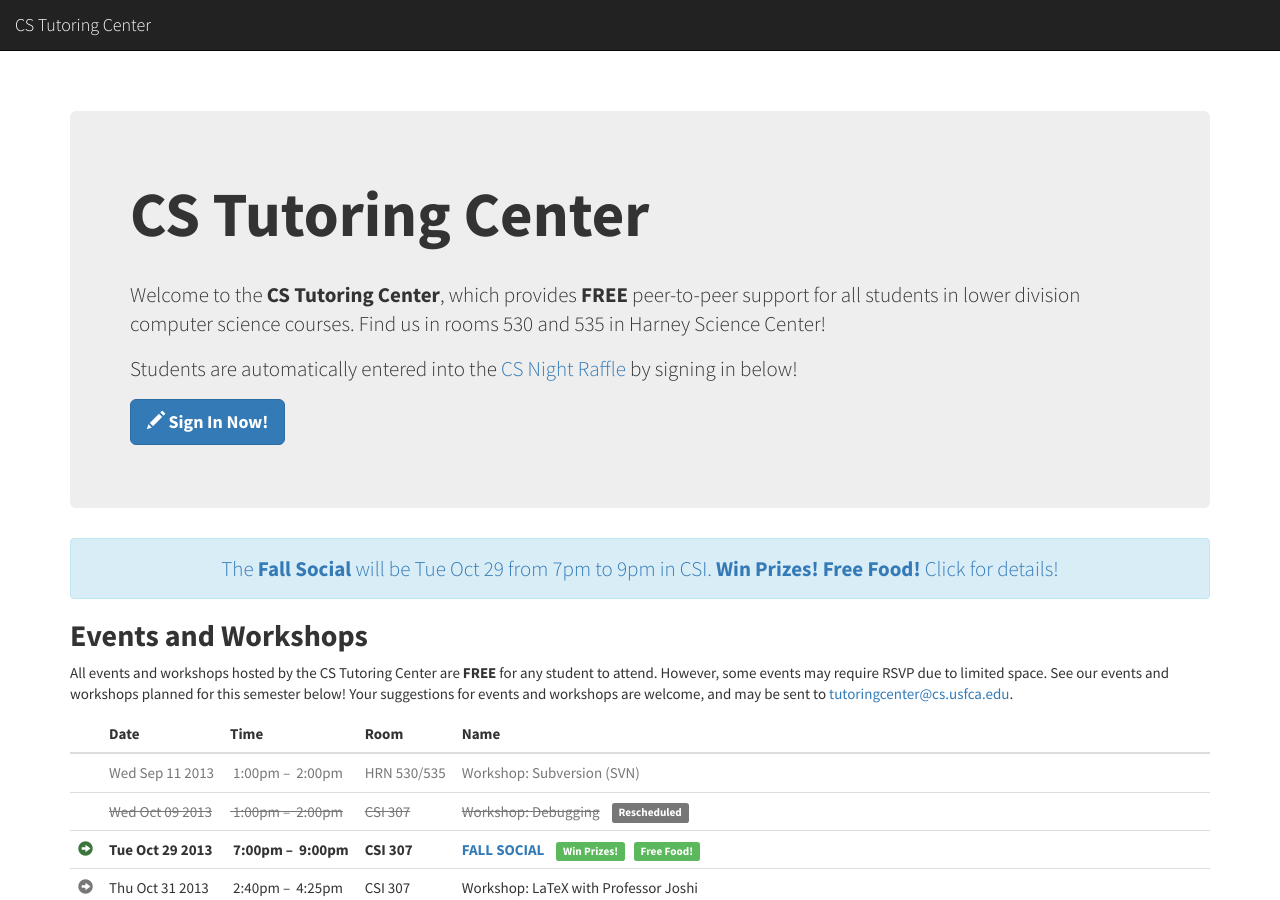
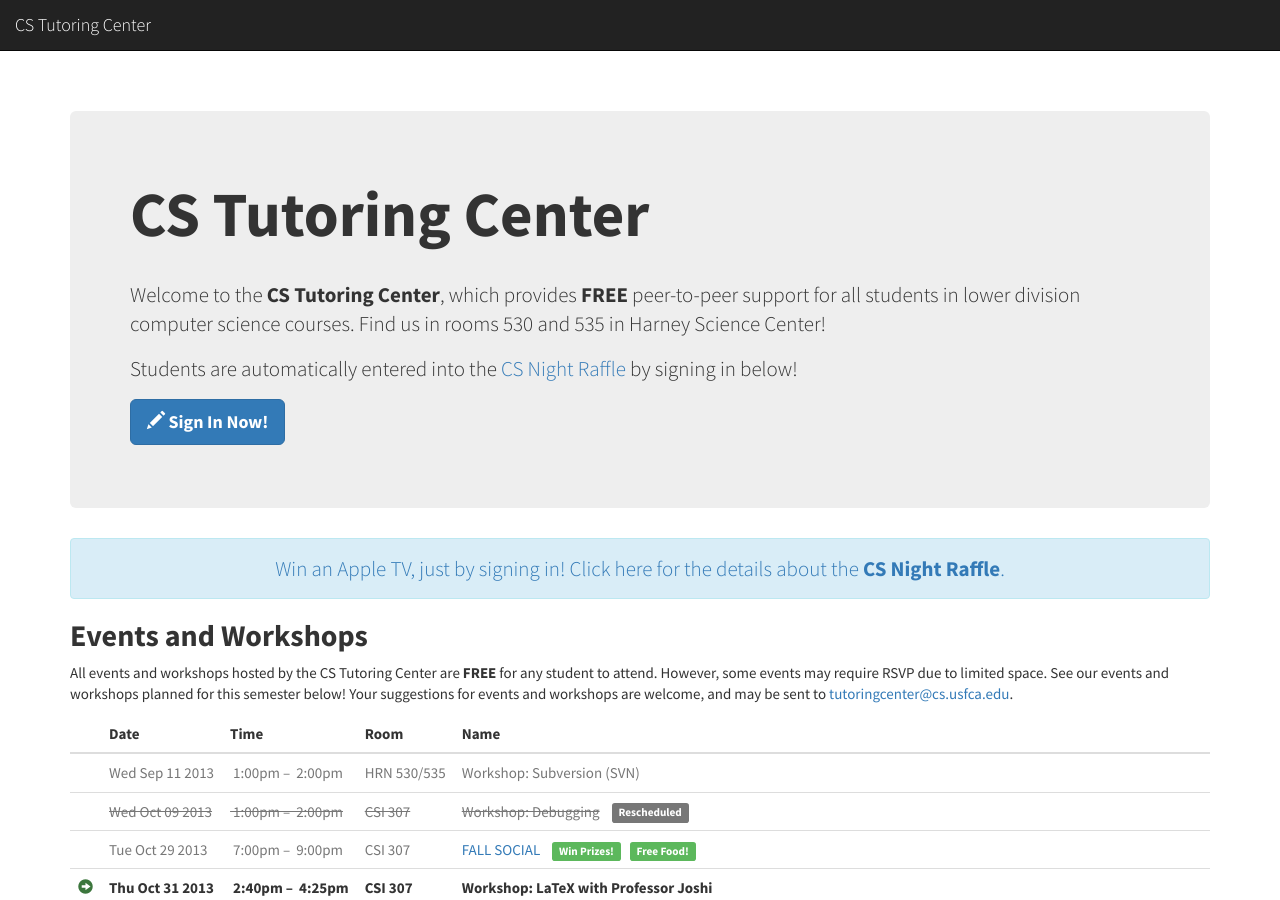
Before and after one commit to CSTutors/CSTutors.github.io, a Jekyll site: the page built from index.html, in a window 1280 px wide and 900 px high. Built offline with Jekyll 4.4.1, drawn with Linux system fonts in a browser that asks for light colours; nearby versions of some CDN libraries; comment, search, counter and statistics services are not loaded.

Commit message:
Updated to reflect upcoming workshops.

```diff
--- a/index.html
+++ b/index.html
@@ -22,9 +22,9 @@ title: Home
 <!-- Beg: Page Body //-->
 <div class="row">
     <div class="col-lg-12 col-sm-12 col-12">
-        <div class="lead alert alert-info text-center"><a href="{{ site.url }}/social.html">The <strong>Fall Social</strong> will be Tue Oct 29 from 7pm to 9pm in CSI. <strong>Win Prizes! Free Food!</strong> Click for details!</a></div>
+        <!--<div class="lead alert alert-info text-center"><a href="{{ site.url }}/social.html">The <strong>Fall Social</strong> will be Tue Oct 29 from 7pm to 9pm in CSI. <strong>Win Prizes! Free Food!</strong> Click for details!</a></div>//-->
 
-        <!--<div class="lead alert alert-info text-center"><a href="{{ site.url }}/raffle.html">Win an Apple TV, just by signing in! Click here for the details about the <strong>CS Night Raffle</strong>.</a></div>//-->
+        <div class="lead alert alert-info text-center"><a href="{{ site.url }}/raffle.html">Win an Apple TV, just by signing in! Click here for the details about the <strong>CS Night Raffle</strong>.</a></div>
 
         <h2>Events and Workshops</h2>
 
@@ -58,16 +58,16 @@ title: Home
                     <td><strike>Workshop: Debugging</strike> &nbsp;&nbsp; <span class="label label-default">Rescheduled</span></td>
                 </tr>
 
-                <tr style="font-weight: 900;">
-                    <th><span class="text-success glyphicon glyphicon-circle-arrow-right"></span></th>
+                <tr class="text-muted">
+                    <th>&nbsp;</th>
                     <td nowrap>Tue Oct 29 2013</td>
                     <td nowrap>&nbsp;7:00pm &ndash; &nbsp;9:00pm</td>
                     <td nowrap>CSI 307</td>
                     <td><a href="{{ site.url }}/social.html">FALL SOCIAL</a> &nbsp;&nbsp; <span class="label label-success">Win Prizes!</span> &nbsp; <span class="label label-success">Free Food!</span></td>
                 </tr>
 
-                <tr>
-                    <th><span class="text-muted glyphicon glyphicon-circle-arrow-right"></span></th>
+                <tr style="font-weight: 900;">
+                    <th><span class="text-success glyphicon glyphicon-circle-arrow-right"></span></th>
                     <td nowrap>Thu Oct 31 2013</td>
                     <td nowrap>&nbsp;2:40pm &ndash; &nbsp;4:25pm</td>
                     <td nowrap>CSI 307</td>
@@ -75,7 +75,7 @@ title: Home
                 </tr>
 
                 <tr>
-                    <th>&nbsp;</th>
+                    <th><span class="text-muted glyphicon glyphicon-circle-arrow-right"></span></th>
                     <td nowrap>Thu Nov 07 2013</td>
                     <td nowrap>&nbsp;2:40pm &ndash; &nbsp;4:25pm</td>
                     <td nowrap>CSI 307</td>
```
